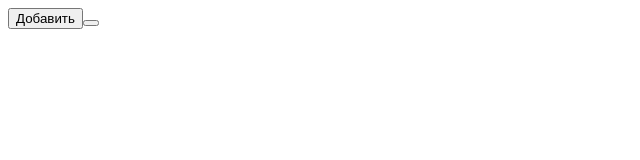
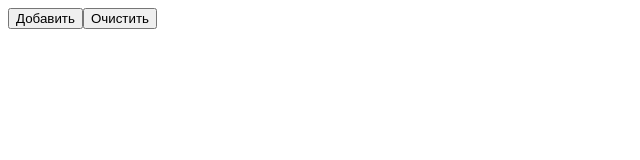
Before and after one commit to B-i-k-t/sales, a plain HTML site: page index.html in a window 1280 px wide. Shown: the whole page, without its empty margins (0-640 px from the left). Drawn offline with Linux system fonts and the light colour scheme.

Commit message:
Update index.html

```diff
--- a/index.html
+++ b/index.html
@@ -4,6 +4,6 @@
 </head>
 <body>
   <button class="btn__add" onclick="add()"> Добавить
-  <button class="btn__clear" onclick="clearAll()">
+  <button class="btn__clear" onclick="clearAll()"> Очистить
 </body>
 </html>
```
